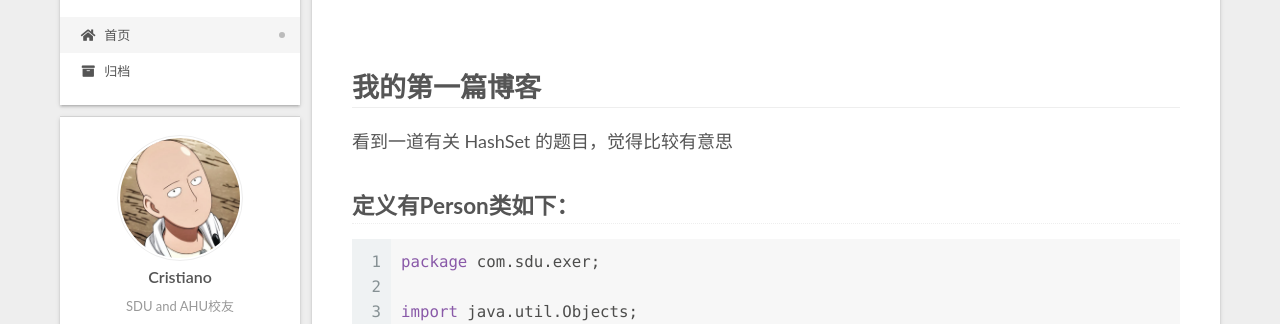
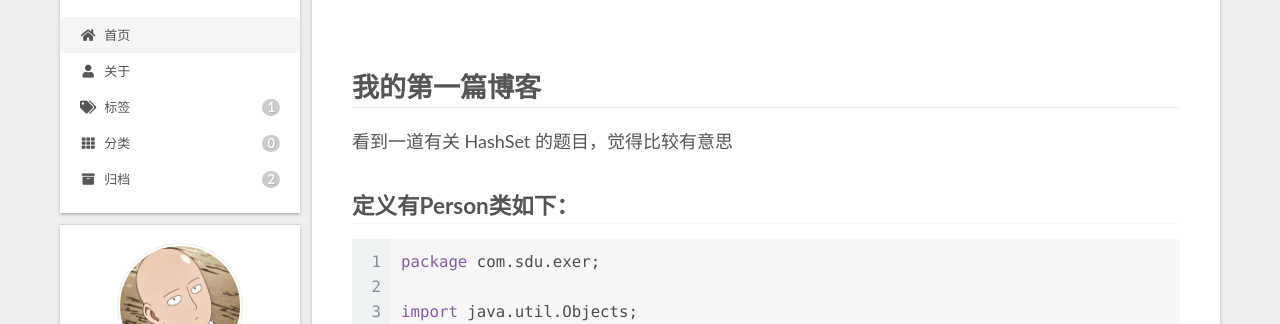
Before and after one commit to lw729815372/lw729815372.github.io, a plain HTML site: page index.html in a window 1280 px wide. Shown: the part 117-441 px from the top of the page. Drawn offline with Linux system fonts and the light colour scheme.

Commit message:
Site updated: 2020-12-01 10:47:24

```diff
--- a/2020/11/28/hello-world/index.html
+++ b/2020/11/28/hello-world/index.html
@@ -17,13 +17,13 @@
 
 <script id="hexo-configurations">
     var NexT = window.NexT || {};
-    var CONFIG = {"hostname":"example.com","root":"/","scheme":"Gemini","version":"7.8.0","exturl":false,"sidebar":{"position":"left","display":"post","padding":18,"offset":12,"onmobile":false},"copycode":{"enable":false,"show_result":false,"style":null},"back2top":{"enable":true,"sidebar":false,"scrollpercent":false},"bookmark":{"enable":false,"color":"#222","save":"auto"},"fancybox":false,"mediumzoom":false,"lazyload":false,"pangu":false,"comments":{"style":"tabs","active":null,"storage":true,"lazyload":false,"nav":null},"algolia":{"hits":{"per_page":10},"labels":{"input_placeholder":"Search for Posts","hits_empty":"We didn't find any results for the search: ${query}","hits_stats":"${hits} results found in ${time} ms"}},"localsearch":{"enable":false,"trigger":"auto","top_n_per_article":1,"unescape":false,"preload":false},"motion":{"enable":true,"async":false,"transition":{"post_block":"fadeIn","post_header":"slideDownIn","post_body":"slideDownIn","coll_header":"slideLeftIn","sidebar":"slideUpIn"}}};
+    var CONFIG = {"hostname":"cristiano.gq","root":"/","scheme":"Gemini","version":"7.8.0","exturl":false,"sidebar":{"position":"left","display":"post","padding":18,"offset":12,"onmobile":false},"copycode":{"enable":false,"show_result":false,"style":null},"back2top":{"enable":true,"sidebar":false,"scrollpercent":false},"bookmark":{"enable":false,"color":"#222","save":"auto"},"fancybox":false,"mediumzoom":false,"lazyload":false,"pangu":false,"comments":{"style":"tabs","active":null,"storage":true,"lazyload":false,"nav":null},"algolia":{"hits":{"per_page":10},"labels":{"input_placeholder":"Search for Posts","hits_empty":"We didn't find any results for the search: ${query}","hits_stats":"${hits} results found in ${time} ms"}},"localsearch":{"enable":false,"trigger":"auto","top_n_per_article":1,"unescape":false,"preload":false},"motion":{"enable":true,"async":false,"transition":{"post_block":"fadeIn","post_header":"slideDownIn","post_body":"slideDownIn","coll_header":"slideLeftIn","sidebar":"slideUpIn"}}};
   </script>
 
   <meta name="description" content="Welcome to Hexo! This is your very first post. Check documentation for more info. If you get any problems when using Hexo, you can find the answer in troubleshooting or you can ask me on GitHub. Quick">
 <meta property="og:type" content="article">
 <meta property="og:title" content="Hello World">
-<meta property="og:url" content="http://example.com/2020/11/28/hello-world/index.html">
+<meta property="og:url" content="http://cristiano.gq/2020/11/28/hello-world/index.html">
 <meta property="og:site_name" content="Cristiano的博客">
 <meta property="og:description" content="Welcome to Hexo! This is your very first post. Check documentation for more info. If you get any problems when using Hexo, you can find the answer in troubleshooting or you can ask me on GitHub. Quick">
 <meta property="og:locale" content="zh_CN">
@@ -33,7 +33,7 @@
 <meta property="article:tag" content="Java,开发者,程序猿,编程,代码">
 <meta name="twitter:card" content="summary">
 
-<link rel="canonical" href="http://example.com/2020/11/28/hello-world/">
+<link rel="canonical" href="http://cristiano.gq/2020/11/28/hello-world/">
 
 
 <script id="page-configurations">
@@ -119,9 +119,24 @@
     <a href="/" rel="section"><i class="fa fa-home fa-fw"></i>首页</a>
 
   </li>
+        <li class="menu-item menu-item-about">
+
+    <a href="/about/" rel="section"><i class="fa fa-user fa-fw"></i>关于</a>
+
+  </li>
+        <li class="menu-item menu-item-tags">
+
+    <a href="/tags/" rel="section"><i class="fa fa-tags fa-fw"></i>标签<span class="badge">1</span></a>
+
+  </li>
+        <li class="menu-item menu-item-categories">
+
+    <a href="/categories/" rel="section"><i class="fa fa-th fa-fw"></i>分类<span class="badge">0</span></a>
+
+  </li>
         <li class="menu-item menu-item-archives">
 
-    <a href="/archives/" rel="section"><i class="fa fa-archive fa-fw"></i>归档</a>
+    <a href="/archives/" rel="section"><i class="fa fa-archive fa-fw"></i>归档<span class="badge">2</span></a>
 
   </li>
   </ul>
@@ -152,7 +167,7 @@
 
 
   <article itemscope itemtype="http://schema.org/Article" class="post-block" lang="zh-CN">
-    <link itemprop="mainEntityOfPage" href="http://example.com/2020/11/28/hello-world/">
+    <link itemprop="mainEntityOfPage" href="http://cristiano.gq/2020/11/28/hello-world/">
 
     <span hidden itemprop="author" itemscope itemtype="http://schema.org/Person">
       <meta itemprop="image" content="/uploads/avatar.jpeg">
--- a/content.json
+++ b/content.json
@@ -1 +1 @@
-[{"title":"我的第一篇博客","date":"2020-11-28T12:12:45.000Z","path":"2020/11/28/我的第一篇博客/","tags":[{"name":"无聊写写","slug":"无聊写写","permalink":"http://example.com/tags/%E6%97%A0%E8%81%8A%E5%86%99%E5%86%99/"}]},{"title":"Hello World","date":"2020-11-28T11:46:36.271Z","path":"2020/11/28/hello-world/","tags":[]}]
+[{"title":"我的第一篇博客","date":"2020-11-28T12:12:45.000Z","path":"2020/11/28/我的第一篇博客/","tags":[{"name":"无聊写写","slug":"无聊写写","permalink":"http://cristiano.gq/tags/%E6%97%A0%E8%81%8A%E5%86%99%E5%86%99/"}]},{"title":"Hello World","date":"2020-11-28T11:46:36.271Z","path":"2020/11/28/hello-world/","tags":[]}]
--- a/css/main.css
+++ b/css/main.css
@@ -1175,7 +1175,7 @@ pre .javascript .function {
 }
 .links-of-author a::before,
 .links-of-author span.exturl::before {
-  background: #ff0b4e;
+  background: #fb9559;
   border-radius: 50%;
   content: ' ';
   display: inline-block;
@@ -2307,17 +2307,6 @@ ul.breadcrumb li + li:last-child {
   text-shadow: 1px 1px 0 rgba(0,0,0,0.1);
   vertical-align: middle;
 }
-.main-menu .menu-item-active a::after {
-  background: #bbb;
-  border-radius: 50%;
-  content: ' ';
-  height: 6px;
-  margin-top: -3px;
-  position: absolute;
-  right: 15px;
-  top: 50%;
-  width: 6px;
-}
 .sub-menu {
   background: var(--content-bg-color);
   border-bottom: 1px solid #ddd;
--- a/index.html
+++ b/index.html
@@ -17,13 +17,13 @@
 
 <script id="hexo-configurations">
     var NexT = window.NexT || {};
-    var CONFIG = {"hostname":"example.com","root":"/","scheme":"Gemini","version":"7.8.0","exturl":false,"sidebar":{"position":"left","display":"post","padding":18,"offset":12,"onmobile":false},"copycode":{"enable":false,"show_result":false,"style":null},"back2top":{"enable":true,"sidebar":false,"scrollpercent":false},"bookmark":{"enable":false,"color":"#222","save":"auto"},"fancybox":false,"mediumzoom":false,"lazyload":false,"pangu":false,"comments":{"style":"tabs","active":null,"storage":true,"lazyload":false,"nav":null},"algolia":{"hits":{"per_page":10},"labels":{"input_placeholder":"Search for Posts","hits_empty":"We didn't find any results for the search: ${query}","hits_stats":"${hits} results found in ${time} ms"}},"localsearch":{"enable":false,"trigger":"auto","top_n_per_article":1,"unescape":false,"preload":false},"motion":{"enable":true,"async":false,"transition":{"post_block":"fadeIn","post_header":"slideDownIn","post_body":"slideDownIn","coll_header":"slideLeftIn","sidebar":"slideUpIn"}}};
+    var CONFIG = {"hostname":"cristiano.gq","root":"/","scheme":"Gemini","version":"7.8.0","exturl":false,"sidebar":{"position":"left","display":"post","padding":18,"offset":12,"onmobile":false},"copycode":{"enable":false,"show_result":false,"style":null},"back2top":{"enable":true,"sidebar":false,"scrollpercent":false},"bookmark":{"enable":false,"color":"#222","save":"auto"},"fancybox":false,"mediumzoom":false,"lazyload":false,"pangu":false,"comments":{"style":"tabs","active":null,"storage":true,"lazyload":false,"nav":null},"algolia":{"hits":{"per_page":10},"labels":{"input_placeholder":"Search for Posts","hits_empty":"We didn't find any results for the search: ${query}","hits_stats":"${hits} results found in ${time} ms"}},"localsearch":{"enable":false,"trigger":"auto","top_n_per_article":1,"unescape":false,"preload":false},"motion":{"enable":true,"async":false,"transition":{"post_block":"fadeIn","post_header":"slideDownIn","post_body":"slideDownIn","coll_header":"slideLeftIn","sidebar":"slideUpIn"}}};
   </script>
 
   <meta name="description" content="SDU and AHU校友">
 <meta property="og:type" content="website">
 <meta property="og:title" content="Cristiano的博客">
-<meta property="og:url" content="http://example.com/index.html">
+<meta property="og:url" content="http://cristiano.gq/index.html">
 <meta property="og:site_name" content="Cristiano的博客">
 <meta property="og:description" content="SDU and AHU校友">
 <meta property="og:locale" content="zh_CN">
@@ -31,7 +31,7 @@
 <meta property="article:tag" content="Java,开发者,程序猿,编程,代码">
 <meta name="twitter:card" content="summary">
 
-<link rel="canonical" href="http://example.com/">
+<link rel="canonical" href="http://cristiano.gq/">
 
 
 <script id="page-configurations">
@@ -117,9 +117,24 @@
     <a href="/" rel="section"><i class="fa fa-home fa-fw"></i>首页</a>
 
   </li>
+        <li class="menu-item menu-item-about">
+
+    <a href="/about/" rel="section"><i class="fa fa-user fa-fw"></i>关于</a>
+
+  </li>
+        <li class="menu-item menu-item-tags">
+
+    <a href="/tags/" rel="section"><i class="fa fa-tags fa-fw"></i>标签<span class="badge">1</span></a>
+
+  </li>
+        <li class="menu-item menu-item-categories">
+
+    <a href="/categories/" rel="section"><i class="fa fa-th fa-fw"></i>分类<span class="badge">0</span></a>
+
+  </li>
         <li class="menu-item menu-item-archives">
 
-    <a href="/archives/" rel="section"><i class="fa fa-archive fa-fw"></i>归档</a>
+    <a href="/archives/" rel="section"><i class="fa fa-archive fa-fw"></i>归档<span class="badge">2</span></a>
 
   </li>
   </ul>
@@ -149,7 +164,7 @@
 
 
   <article itemscope itemtype="http://schema.org/Article" class="post-block" lang="zh-CN">
-    <link itemprop="mainEntityOfPage" href="http://example.com/2020/11/28/%E6%88%91%E7%9A%84%E7%AC%AC%E4%B8%80%E7%AF%87%E5%8D%9A%E5%AE%A2/">
+    <link itemprop="mainEntityOfPage" href="http://cristiano.gq/2020/11/28/%E6%88%91%E7%9A%84%E7%AC%AC%E4%B8%80%E7%AF%87%E5%8D%9A%E5%AE%A2/">
 
     <span hidden itemprop="author" itemscope itemtype="http://schema.org/Person">
       <meta itemprop="image" content="/uploads/avatar.jpeg">
@@ -234,7 +249,7 @@
 
 
   <article itemscope itemtype="http://schema.org/Article" class="post-block" lang="zh-CN">
-    <link itemprop="mainEntityOfPage" href="http://example.com/2020/11/28/hello-world/">
+    <link itemprop="mainEntityOfPage" href="http://cristiano.gq/2020/11/28/hello-world/">
 
     <span hidden itemprop="author" itemscope itemtype="http://schema.org/Person">
       <meta itemprop="image" content="/uploads/avatar.jpeg">
```
Also changed, not shown: 2020/11/28/我的第一篇博客/index.html (+20 -5 lines), archives/2020/11/index.html (+19 -4 lines), archives/2020/index.html (+19 -4 lines), archives/index.html (+19 -4 lines), tags/无聊写写/index.html (+19 -4 lines).
